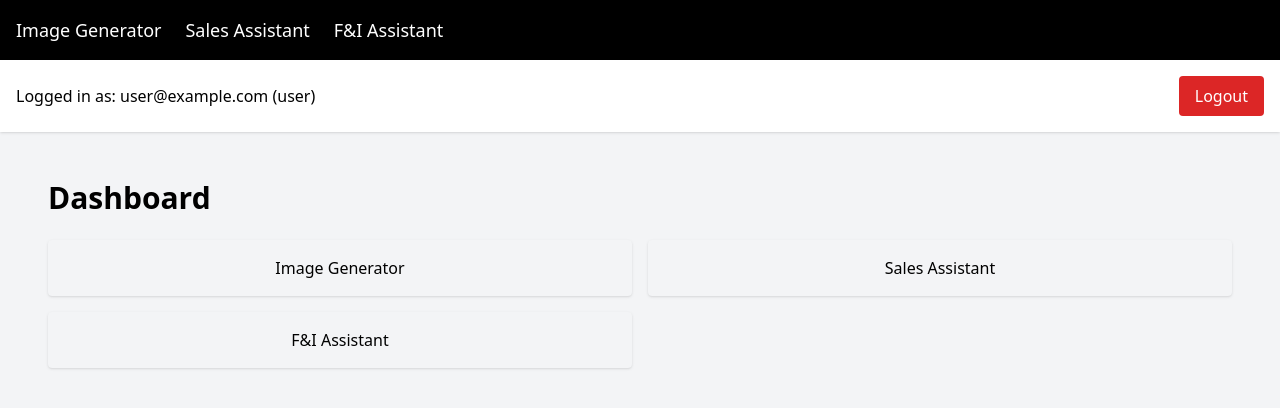
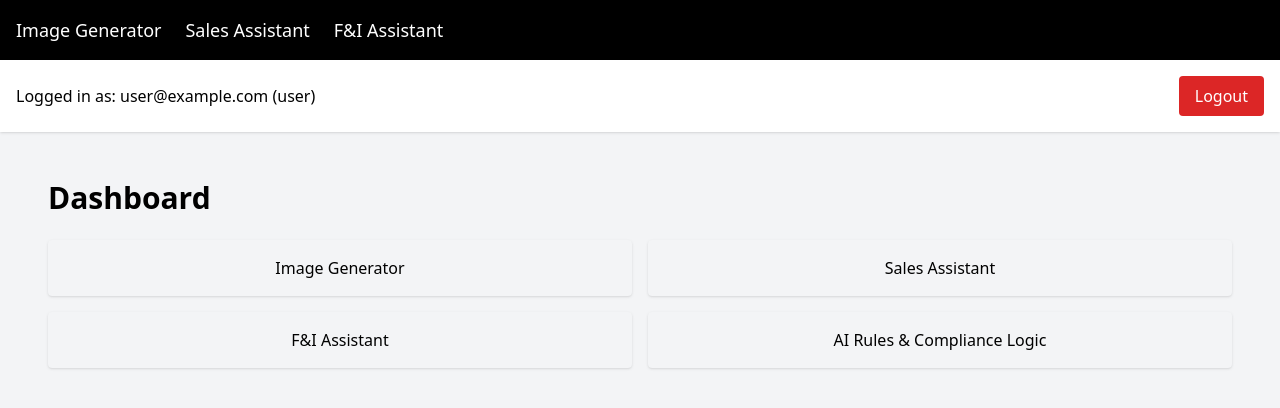
Before and after one commit to brettkues/cardealer-ai, a Next.js app: page /dashboard in a window 1280 px wide. Shown: the top 408 px of the page. Built offline with nearby package versions, Linux system fonts and the light colour scheme; no server answers; the database is empty; sample sign-in values are in the browser's storage.

Commit message:
Update page.js

```diff
--- a/app/dashboard/page.js
+++ b/app/dashboard/page.js
@@ -27,7 +27,6 @@ export default function DashboardPage() {
       <h1 className="text-3xl font-bold">Dashboard</h1>
 
       <div className="grid grid-cols-2 gap-4">
-
         <a href="/image-generator" className="p-4 bg-gray-100 rounded shadow text-center">
           Image Generator
         </a>
@@ -38,6 +37,10 @@ export default function DashboardPage() {
 
         <a href="/assistant/fi" className="p-4 bg-gray-100 rounded shadow text-center">
           F&I Assistant
+        </a>
+
+        <a href="/rules" className="p-4 bg-gray-100 rounded shadow text-center">
+          AI Rules & Compliance Logic
         </a>
 
         {(role === "admin" || role === "manager") && (
@@ -51,7 +54,6 @@ export default function DashboardPage() {
             </a>
           </>
         )}
-
       </div>
     </div>
   );
```
